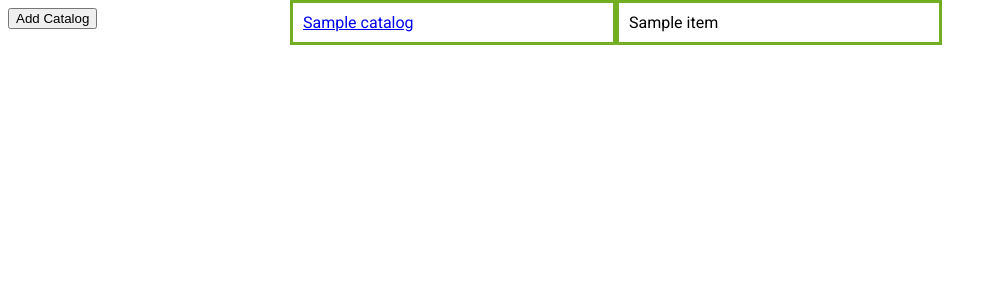
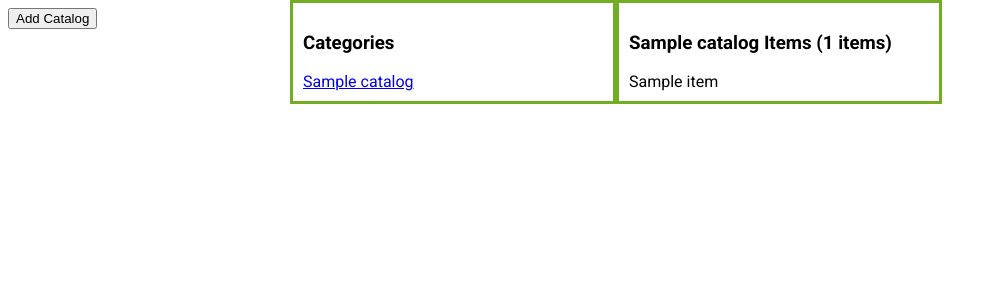
Before and after one commit to ahmad-luqman/catalog, a Flask app: template templates/items.html in a window 1280 px wide. Shown: the top 300 px of the page, without its empty margins (0-997 px from the left). Run offline with Flask 2, Linux system fonts and the light colour scheme; the template is opened without the code that fills it: most values are stand-ins (such as "Sample title", 1, 10 or a date in 2020).

Commit message:
Add headers and also items count for items.html

```diff
--- a/application.py
+++ b/application.py
@@ -18,7 +18,6 @@ session = DBSession()
 @app.route('/catalog/')
 def showCatalogs():
     catalogs = session.query(Catalog).order_by(asc(Catalog.name))
-    #items = session.query(Item).order_by(desc(Item.inserted)).all()
     items_with_catalog = session.query(Item,Catalog).join(Catalog).order_by(desc(Item.inserted)).limit(9).all()
     return render_template('catalogs.html', catalogs = catalogs, items_with_catalog = items_with_catalog)
 
@@ -27,8 +26,10 @@ def showCatalogs():
 def showCatalog(cat_name):
     catalogs = session.query(Catalog).order_by(asc(Catalog.name))
     catalog = session.query(Catalog).filter_by(name=cat_name).one()
-    items = session.query(Item).filter_by(cat_id = catalog.id).all()
-    return render_template('items.html', items = items, catalogs = catalogs, catalog = catalog)
+    items_query = session.query(Item).filter_by(cat_id = catalog.id)
+    items = items_query.all()
+    count = items_query.count()
+    return render_template('items.html', items = items, catalogs = catalogs, catalog = catalog, count = count)
 
 @app.route('/catalog/new/', methods=['GET','POST'])
 def newCatalog():
--- a/templates/catalogs.html
+++ b/templates/catalogs.html
@@ -16,6 +16,7 @@
 </div>
 <div id="contentdiv">
     <div id="catalogsdiv">
+        <h3>Categories</h3>
         {% for catalog in catalogs %}
         <a href="{{url_for('showCatalog', cat_name = catalog.name)}}">
             {{catalog.name}}<br>
@@ -23,6 +24,7 @@
         {% endfor %}
     </div>
     <div id="itemsforcatalogsdiv">
+        <h3>Latest Items</h3>
         {% for item_with_catalog in items_with_catalog %}
         {{item_with_catalog.Item.title}} ({{item_with_catalog.Catalog.name}})<br>
         {% endfor %}
--- a/templates/items.html
+++ b/templates/items.html
@@ -16,6 +16,7 @@
     </div>
     <div id="contentdiv">
         <div id="catalogsdiv">
+            <h3>Categories</h3>
             {% for catalog in catalogs %}
             <a href="{{url_for('showCatalog', cat_name = catalog.name)}}">
                 {{catalog.name}}<br>
@@ -23,6 +24,7 @@
             {% endfor %}
         </div>
         <div id="itemsforcatalogsdiv">
+            <h3>{{catalog.name}} Items ({{count}} items)</h3>
             {% for item in items %}
             {{item.title}}<br>
             {% endfor %}
```
